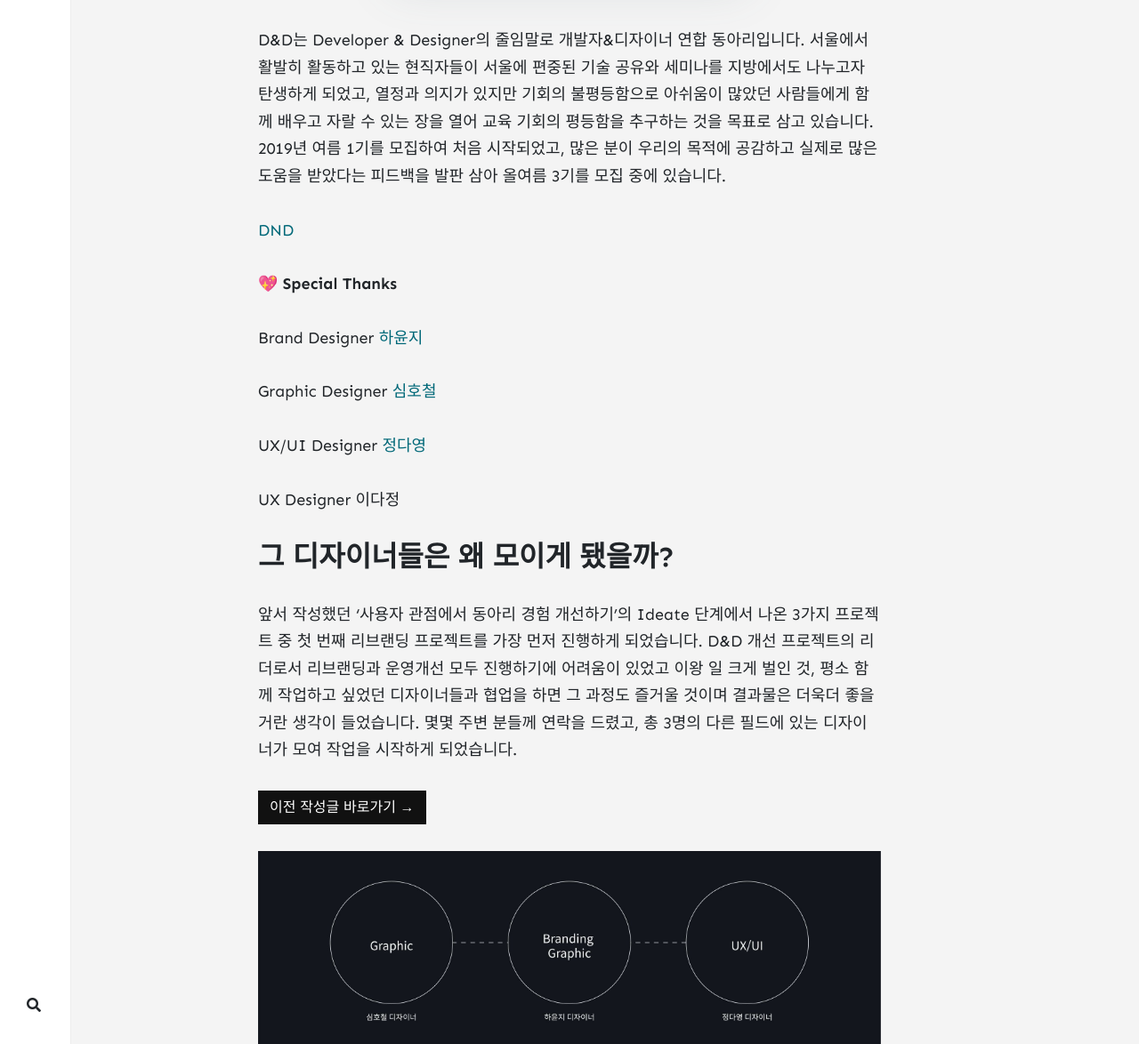
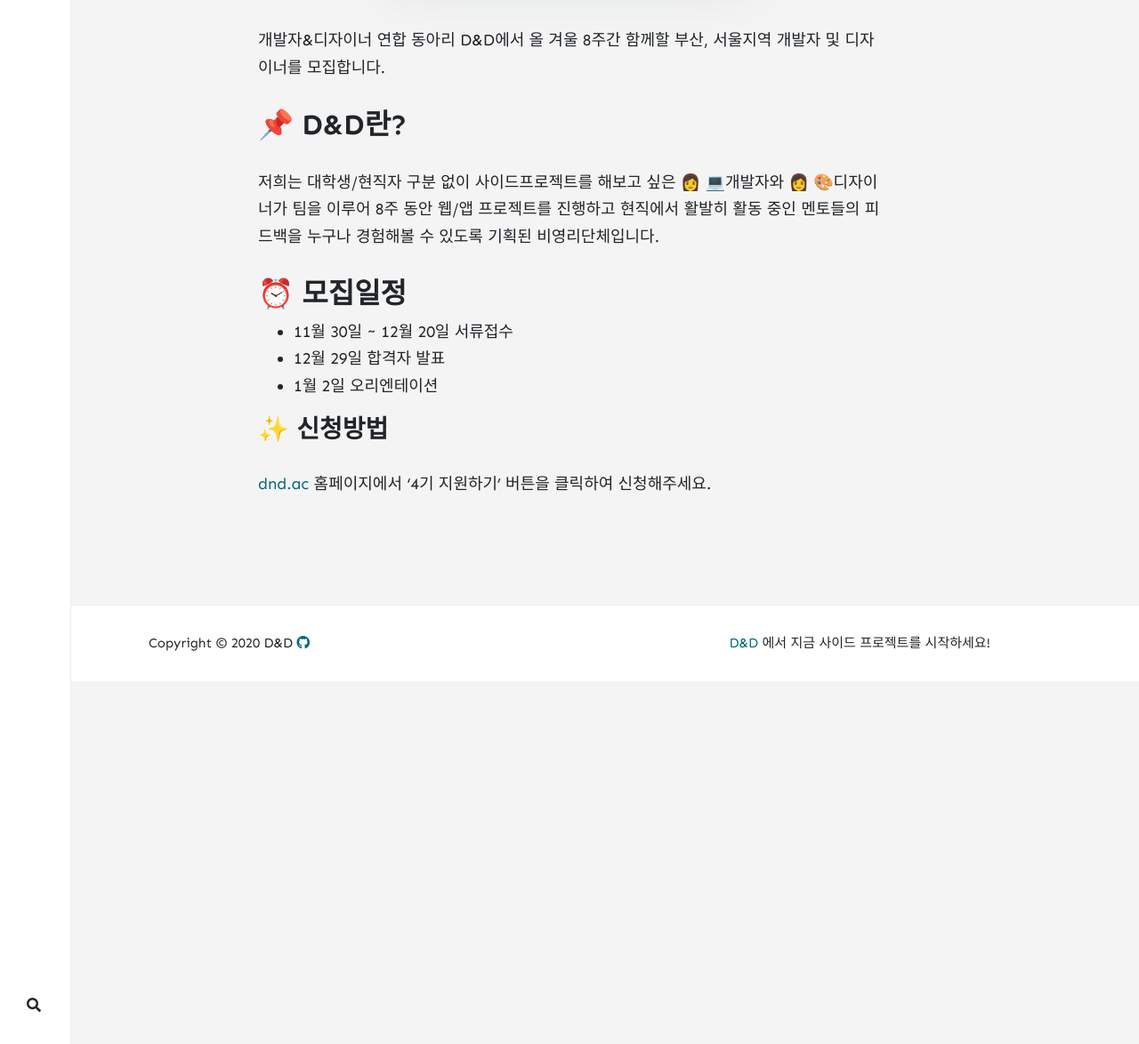
Before and after one commit to DNDACADEMY/dndacademy.github.io, a Jekyll site: the page built from _pages/about.md, in a window 1280 px wide and 1400 px high, scrolled down 432 px. Shown: the part 226-1400 px from the top of the window at 89% size. Built offline with Jekyll 4.4.1, drawn with Linux system fonts in a browser that asks for light colours; nearby versions of some CDN libraries; comment, search, counter and statistics services are not loaded; after the commit the page ends 1424 px from its top, so only the background shows below that; some of the changed text lies outside the part shown.

Commit message:
D&D에서 4기를 모집합니다.

```diff
--- a/_pages/about.md
+++ b/_pages/about.md
@@ -1,13 +1,27 @@
 ---
 layout: page
-title: 디자이너들끼리 멋지게 협업하기
+title: D&D에서 4기를 모집합니다.
+# title: 디자이너들끼리 멋지게 협업하기
 permalink: /about
 comments: false
 image: assets/images/dnd-design/DD_moving_image_ver.2.gif
 imageshadow: true
 ---
 
-D&D는 Developer & Designer의 줄임말로 개발자&디자이너 연합 동아리입니다. 서울에서 활발히 활동하고 있는 현직자들이 서울에 편중된 기술 공유와 세미나를 지방에서도 나누고자 탄생하게 되었고, 열정과 의지가 있지만 기회의 불평등함으로 아쉬움이 많았던 사람들에게 함께 배우고 자랄 수 있는 장을 열어 교육 기회의 평등함을 추구하는 것을 목표로 삼고 있습니다. 2019년 여름 1기를 모집하여 처음 시작되었고, 많은 분이 우리의 목적에 공감하고 실제로 많은 도움을 받았다는 피드백을 발판 삼아 올여름 3기를 모집 중에 있습니다.
+개발자&디자이너 연합 동아리 D&D에서 올 겨울 8주간 함께할 부산, 서울지역 개발자 및 디자이너를 모집합니다.
+
+## 📌 D&D란?
+저희는 대학생/현직자 구분 없이 사이드프로젝트를 해보고 싶은 👩 💻개발자와 👩 🎨디자이너가 팀을 이루어 8주 동안 웹/앱 프로젝트를 진행하고 현직에서 활발히 활동 중인 멘토들의 피드백을 누구나 경험해볼 수 있도록 기획된 비영리단체입니다.
+
+## ⏰ 모집일정
+-   11월 30일 ~ 12월 20일 서류접수
+-   12월 29일 합격자 발표
+-   1월 2일 오리엔테이션
+
+### ✨ 신청방법
+[dnd.ac](https://dnd.ac) 홈페이지에서 '4기 지원하기' 버튼을 클릭하여 신청해주세요.
+
+<!-- D&D는 Developer & Designer의 줄임말로 개발자&디자이너 연합 동아리입니다. 서울에서 활발히 활동하고 있는 현직자들이 서울에 편중된 기술 공유와 세미나를 지방에서도 나누고자 탄생하게 되었고, 열정과 의지가 있지만 기회의 불평등함으로 아쉬움이 많았던 사람들에게 함께 배우고 자랄 수 있는 장을 열어 교육 기회의 평등함을 추구하는 것을 목표로 삼고 있습니다. 2019년 여름 1기를 모집하여 처음 시작되었고, 많은 분이 우리의 목적에 공감하고 실제로 많은 도움을 받았다는 피드백을 발판 삼아 올여름 3기를 모집 중에 있습니다.
 
 [DND](https://dnd.ac/#/)
 
@@ -168,4 +182,4 @@ D&D블루와 D&D퍼플을 조합한 라인 일러스트를 이용해 멘토들
 
 우리는 이제 리브랜딩 작업을 모두 끝내고 3기 멘티들의 지원을 기다리고 있습니다. D&D에서 신나게 사이드 프로젝트를 완료해볼 예비멘티들 혹은 우리의 목적에 공감하시는 멘토분들을 홈페이지로 초대할게요!
 
-<a target="_blank" href="https://dnd.ac/" class="btn btn-dark"> D&D 바로가기 &rarr;</a>
+<a target="_blank" href="https://dnd.ac/" class="btn btn-dark"> D&D 바로가기 &rarr;</a> -->
```
